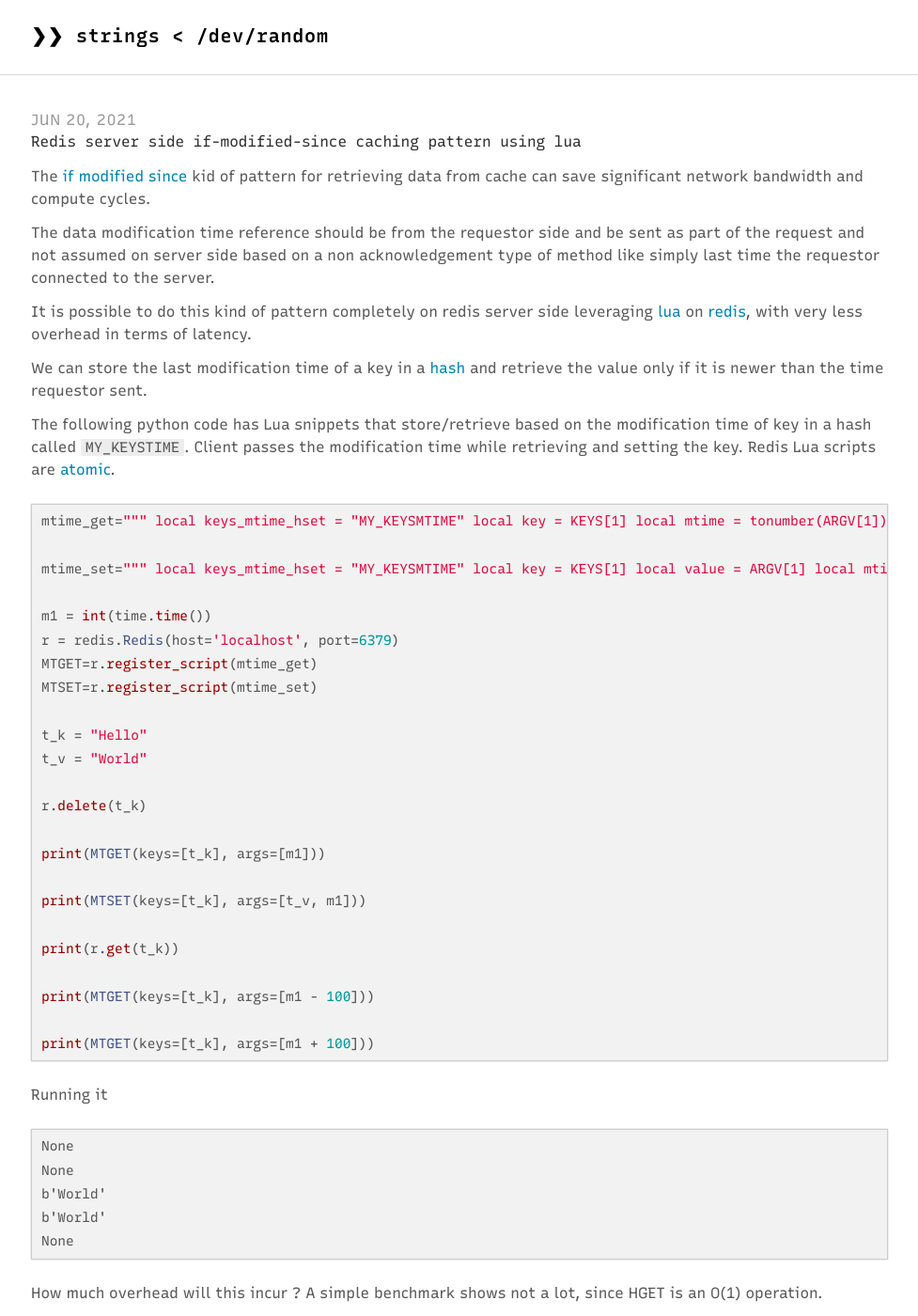
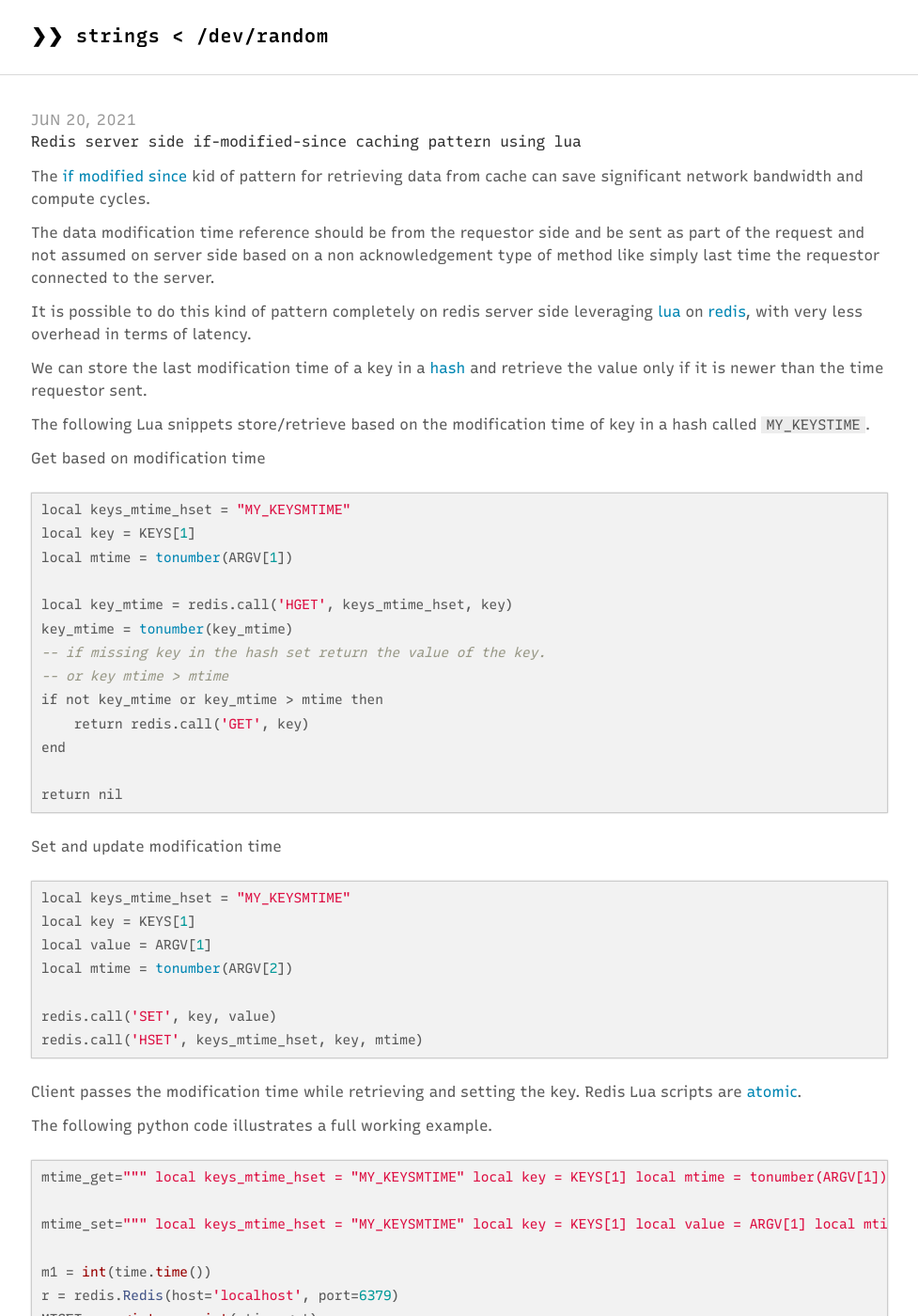
Before and after one commit to r4um/r4um.github.io, a Jekyll site: the page built from _posts/2021-06-20-redis-mtime-getset.md, in a window 1280 px wide and 1400 px high. Shown: the whole window at 94% size, without its empty margins (151-1128 px from the left). Built offline with Jekyll 4.4.1, drawn with Linux system fonts in a browser that asks for light colours; nearby versions of some CDN libraries.

Commit message:
Update 2021-06-20-redis-mtime-getset.md

````diff
--- a/_posts/2021-06-20-redis-mtime-getset.md
+++ b/_posts/2021-06-20-redis-mtime-getset.md
@@ -19,9 +19,41 @@ in terms of latency.
 We can store the last modification time of a key in a [hash](https://redis.io/topics/data-types#hashes) and retrieve
 the value only if it is newer than the time requestor sent.
 
-The following python code has Lua snippets that store/retrieve based on the modification time of key in a hash called `MY_KEYSTIME`.
+The following Lua snippets store/retrieve based on the modification time of key in a hash called `MY_KEYSTIME`.
+
+Get based on modification time
+
+```lua
+local keys_mtime_hset = "MY_KEYSMTIME"
+local key = KEYS[1]
+local mtime = tonumber(ARGV[1])
+
+local key_mtime = redis.call('HGET', keys_mtime_hset, key)
+key_mtime = tonumber(key_mtime)
+-- if missing key in the hash set return the value of the key.
+-- or key mtime > mtime
+if not key_mtime or key_mtime > mtime then
+    return redis.call('GET', key)
+end
+
+return nil
+```
+
+Set and update modification time
+
+```lua
+local keys_mtime_hset = "MY_KEYSMTIME"
+local key = KEYS[1]
+local value = ARGV[1]
+local mtime = tonumber(ARGV[2])
+
+redis.call('SET', key, value)
+redis.call('HSET', keys_mtime_hset, key, mtime)
+```
+
 Client passes the modification time while retrieving and setting the key. Redis Lua scripts are [atomic](https://redis.io/commands/eval#atomicity-of-scripts).
 
+The following python code illustrates a full working example.
 
 ```python
 mtime_get="""
````
